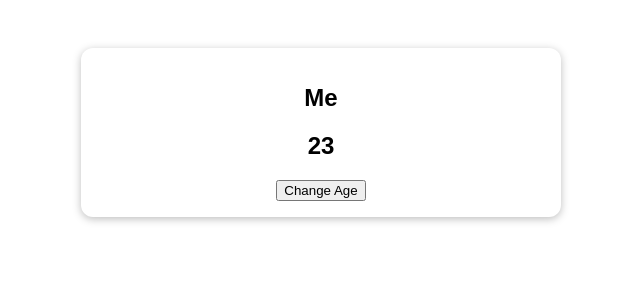
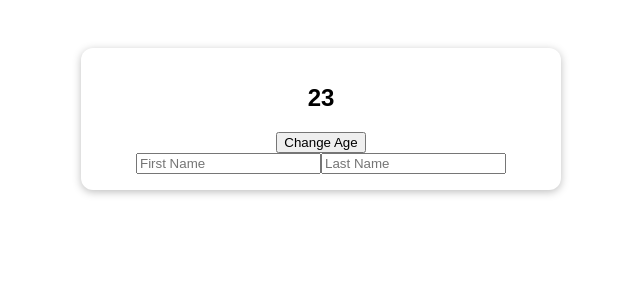
Before and after one commit to LewisDamy/vuejs-study-repo, a Vue app in the folder vue-study-app/: page / in a window 1280 px wide. Shown: the top 300 px of the page, without its empty margins (319-959 px from the left). Built offline with nearby package versions, Linux system fonts and the light colour scheme.

Commit message:
✨ Working with watches

```diff
--- a/vue-study-app/src/App.vue
+++ b/vue-study-app/src/App.vue
@@ -1,26 +1,48 @@
 <template>
 	<section class="container">
-		<h2>{{ user.name }}</h2>
-		<h2>{{ user.age }}</h2>
+		<h2>{{ userName }}</h2>
+		<h2>{{ age }}</h2>
 		<button @click="setAge">Change Age</button>
+		<div>
+			<input type="text" placeholder="First Name" @input="firstName" />
+			<input type="text" placeholder="Last Name" @input="lastName" />
+		</div>
 	</section>
 </template>
 
 <script>
-import { reactive, toRefs } from "vue";
+import { computed, ref, watch } from "vue";
 
 export default {
 	setup() {
-		const user = reactive({
-			name: "Me",
-			age: 23,
+		// const user = reactive({
+		// 	name: "Me",
+		// 	age: 23,
+		// });
+		const firstName = ref("");
+		const lastName = ref("");
+		const uAge = ref(23);
+
+		const uName = computed(() => {
+			return firstName.value + " " + lastName.value;
+		});
+
+		watch([uAge, uName], (newValue, oldValue) => {
+			console.log("Old age: " + oldValue);
+			console.log("New age: " + newValue);
 		});
 
 		const setNewAge = () => {
-			user.age = 24;
+			uAge.value = 24;
 		};
 
-		return { user: user, setAge: setNewAge };
+		return {
+			userName: uName,
+			age: uAge,
+			setAge: setNewAge,
+			firstName,
+			lastName,
+		};
 	},
 };
 </script>
```
